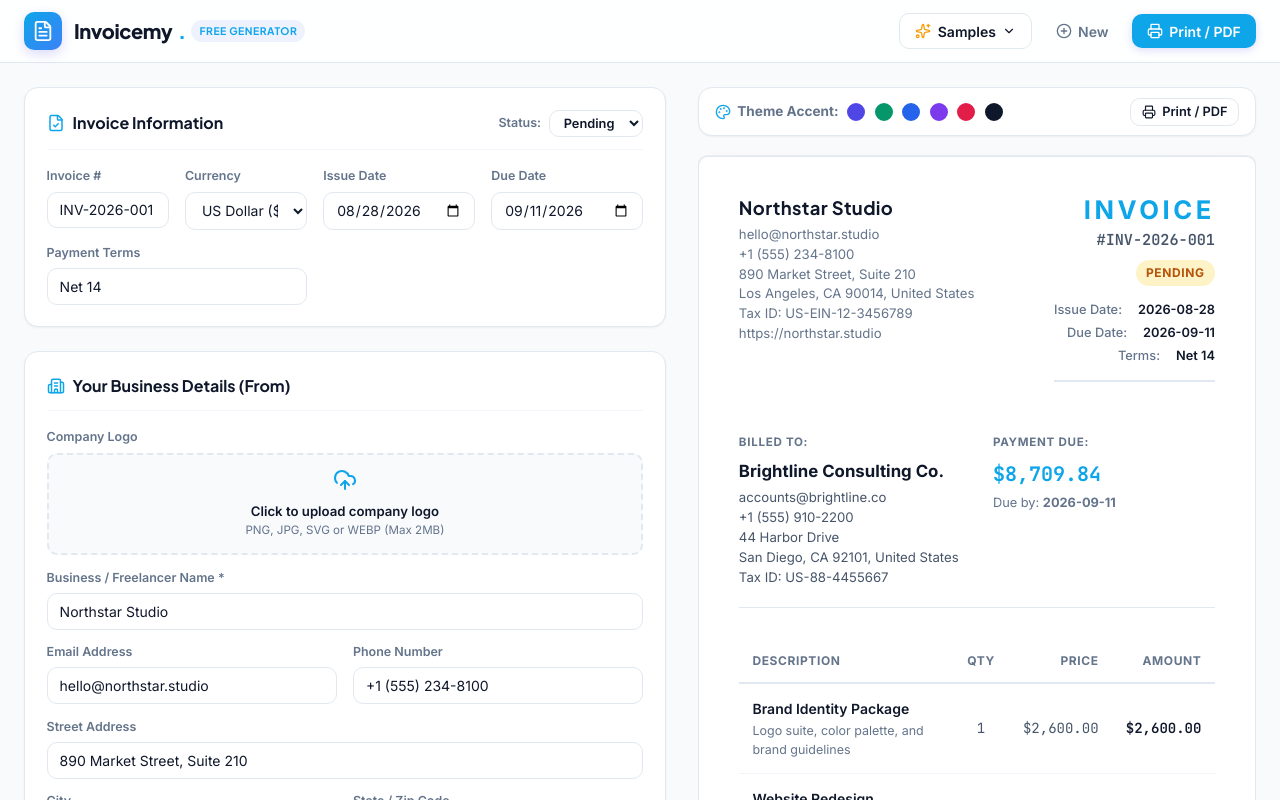
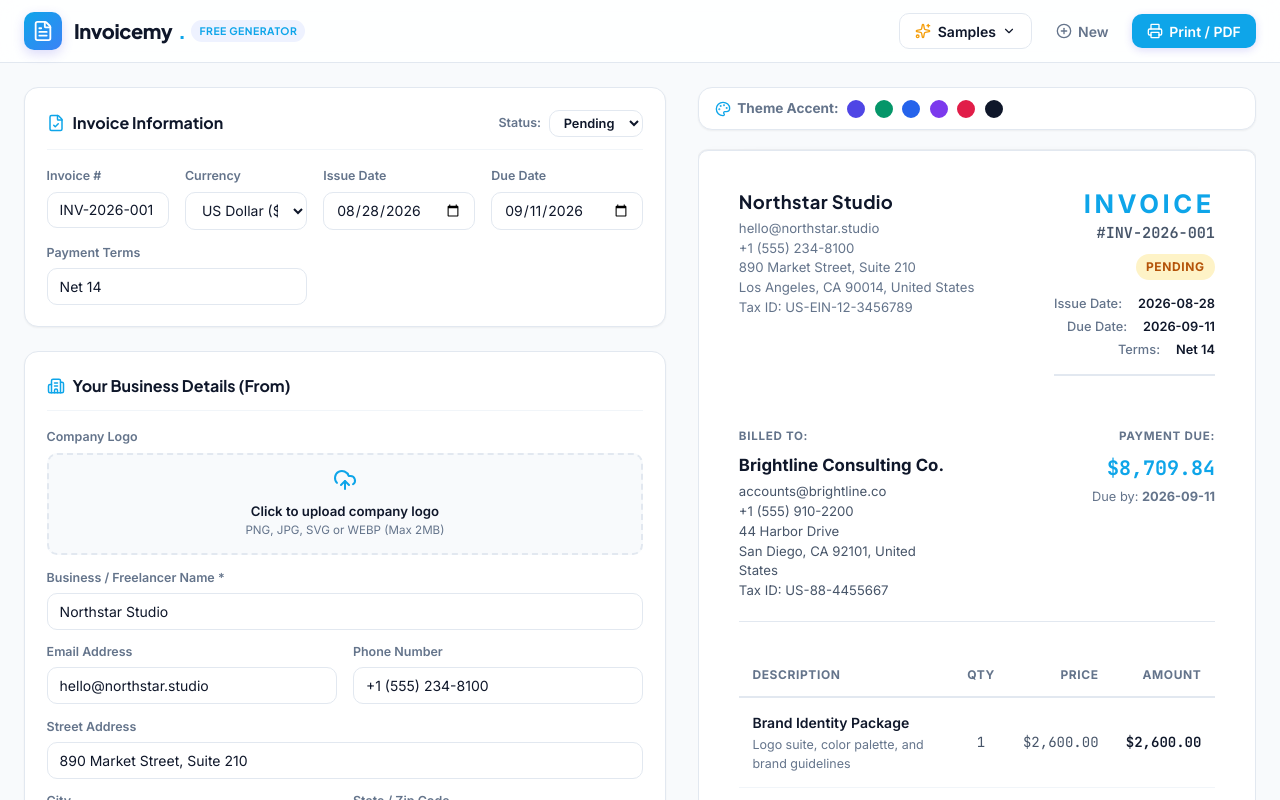
Before and after one commit to tolulopeolugbebi/Invoicemy, a React (Vite) app: page / in a window 1280 px wide. Shown: the top 800 px of the page. Built offline with nearby package versions, Linux system fonts and the light colour scheme.

Commit message:
Improved invoice responsiveness and preview layout

```diff
--- a/src/components/InvoicePreview.tsx
+++ b/src/components/InvoicePreview.tsx
@@ -2,8 +2,7 @@ import React from 'react';
 import type { InvoiceData } from '../types/invoice';
 import { calculateInvoiceTotals, calculateLineItemTotal } from '../utils/calculations';
 import { formatCurrency } from '../utils/currencies';
-import { Palette, Printer } from 'lucide-react';
-import confetti from 'canvas-confetti';
+import { Palette } from 'lucide-react';
 
 interface InvoicePreviewProps {
   invoice: InvoiceData;
@@ -24,21 +23,6 @@ export const InvoicePreview: React.FC<InvoicePreviewProps> = ({
   onUpdateThemeColor,
 }) => {
   const totals = calculateInvoiceTotals(invoice);
-
-  const handlePrint = () => {
-    try {
-      confetti({
-        particleCount: 40,
-        spread: 60,
-        origin: { y: 0.2 },
-      });
-    } catch {
-      // Confetti fallback
-    }
-    setTimeout(() => {
-      window.print();
-    }, 150);
-  };
 
   const getStatusBadgeClass = (status: string) => {
     switch (status) {
@@ -73,16 +57,6 @@ export const InvoicePreview: React.FC<InvoicePreviewProps> = ({
             ))}
           </div>
         </div>
-
-        <button
-          type="button"
-          className="btn btn-secondary btn-sm"
-          onClick={handlePrint}
-          title="Print or save as PDF"
-        >
-          <Printer size={14} />
-          <span>Print / PDF</span>
-        </button>
       </div>
 
       {/* Printable Invoice Paper Sheet */}
@@ -120,7 +94,6 @@ export const InvoicePreview: React.FC<InvoicePreviewProps> = ({
                   </div>
                 )}
                 {invoice.business.taxId && <div>Tax ID: {invoice.business.taxId}</div>}
-                {invoice.business.website && <div>{invoice.business.website}</div>}
               </div>
             </div>
 
--- a/src/index.css
+++ b/src/index.css
@@ -881,10 +881,15 @@ button {
   display: grid;
   grid-template-columns: 1fr 1fr;
   gap: 2rem;
+  column-gap: 3rem;
   padding: 1.25rem 0;
   border-top: 1px solid #e2e8f0;
   border-bottom: 1px solid #e2e8f0;
   margin-bottom: 2rem;
+}
+
+.paper-parties > div:last-child {
+  text-align: right;
 }
 
 .party-title {
@@ -1120,6 +1125,9 @@ button {
 }
 
 @media (max-width: 768px) {
+  body {
+    overflow-x: hidden;
+  }
   .navbar-content {
     flex-direction: column;
     align-items: stretch;
@@ -1133,29 +1141,17 @@ button {
   .form-group.col-span-2, .form-group.col-span-3, .form-group.col-span-4 {
     grid-column: span 1;
   }
-  .paper-header {
-    flex-direction: column;
-    gap: 1.25rem;
+  .invoice-paper-wrapper {
+    overflow-x: auto;
   }
-  .paper-invoice-info {
-    text-align: left;
+  .preview-column {
+    min-width: 0;
   }
-  .paper-meta-table {
-    text-align: left;
-  }
-  .paper-meta-row {
-    justify-content: flex-start;
-  }
-  .paper-parties {
-    grid-template-columns: 1fr;
-    gap: 1.25rem;
-  }
-  .paper-bottom-grid {
-    grid-template-columns: 1fr;
-    gap: 1.5rem;
+  .preview-panel {
+    min-width: 0;
   }
   .invoice-paper {
-    padding: 1.5rem 1.25rem;
+    min-width: 720px;
   }
 }
 
@@ -1211,8 +1207,9 @@ button {
     box-shadow: none !important;
     border: none !important;
     border-radius: 0 !important;
-    padding: 0.5in 0.5in !important;
+    padding: 2.5rem !important;
     min-height: auto !important;
+    min-width: 0 !important;
     width: 100% !important;
     page-break-after: avoid;
   }
@@ -1240,6 +1237,7 @@ button {
   .paper-parties {
     grid-template-columns: 1fr 1fr !important;
     gap: 2rem !important;
+    column-gap: 3rem !important;
   }
 
   .paper-accent-bar {
@@ -1266,6 +1264,6 @@ button {
 
   @page {
     size: A4 portrait;
-    margin: 0.5in;
+    margin: 0;
   }
 }
```
Also changed, not shown: 1 other file (tests, documents, lock files or other folders).
